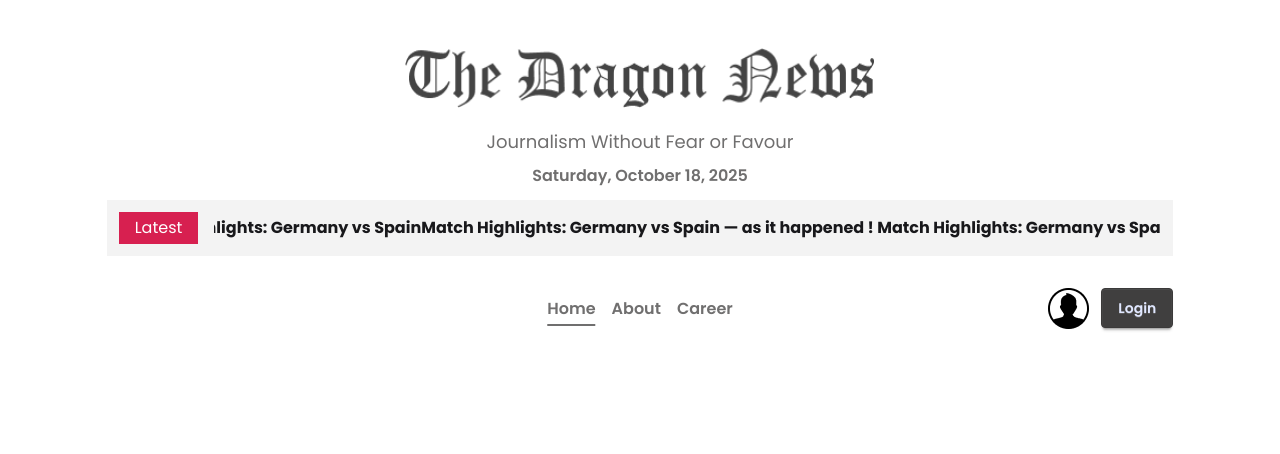
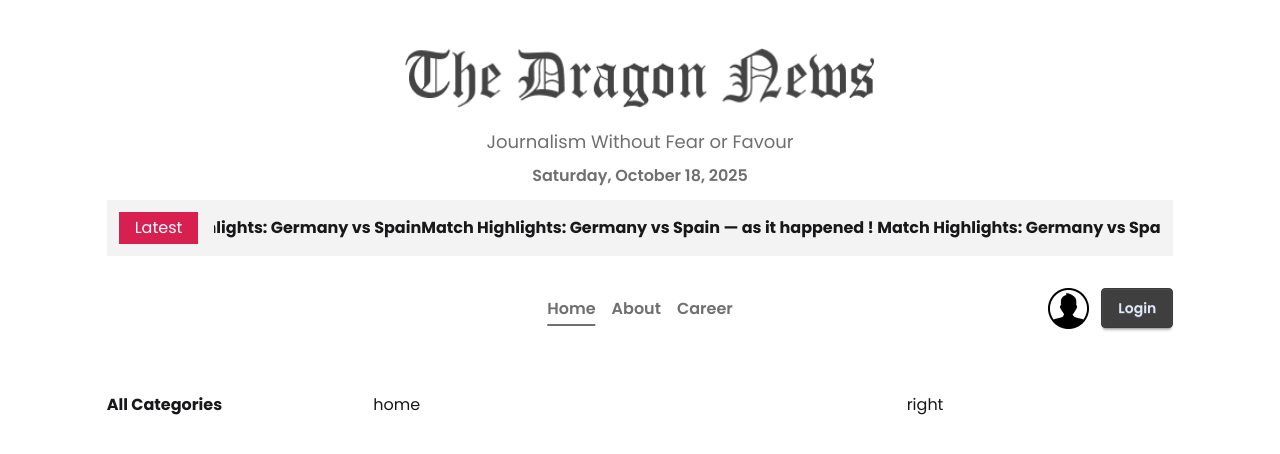
Before and after one commit to mahadi40011/Dragon-News, a React (Vite) app: page / in a window 1280 px wide. Shown: the top 454 px of the page. Built offline with nearby package versions, Linux system fonts and the light colour scheme.

Commit message:
create new components 'category', 'leftAside', 'rightAside' and a page 'Home' and fetching category.json file and set 1 children rouute 'Home. then set them to homeLayout.jsx

```diff
--- /dev/null
+++ b/src/components/Category/Category.jsx
@@ -0,0 +1,14 @@
+import React, { use } from "react";
+
+const categoryPromise = fetch("/categories.json").then((res) => res.json());
+const Category = () => {
+  const categories = use(categoryPromise)
+  console.log(categories);
+  return (
+    <div>
+      <h1 className="font-bold">All Categories</h1>
+    </div>
+  );
+};
+
+export default Category;
--- /dev/null
+++ b/src/components/HomeComponents/LeftAside.jsx
@@ -0,0 +1,16 @@
+import React, { Suspense } from "react";
+import Category from "../Category/Category";
+
+const LeftAside = () => {
+  return (
+    <div>
+      <Suspense
+        fallback={<span className="loading loading-dots loading-xl"></span>}
+      >
+        <Category />
+      </Suspense>
+    </div>
+  );
+};
+
+export default LeftAside;
--- /dev/null
+++ b/src/components/HomeComponents/RightAside.jsx
@@ -0,0 +1,11 @@
+import React from 'react';
+
+const RightAside = () => {
+  return (
+    <div>
+      right
+    </div>
+  );
+};
+
+export default RightAside;
--- a/src/layouts/HomeLayout.jsx
+++ b/src/layouts/HomeLayout.jsx
@@ -3,6 +3,8 @@ import { Outlet } from 'react-router';
 import Header from '../components/Header/Header';
 import LatestNews from '../components/LatestNews/LatestNews';
 import Navbar from '../components/Navbar/Navbar';
+import LeftAside from '../components/HomeComponents/LeftAside';
+import RightAside from '../components/HomeComponents/RightAside';
 
 const HomeLayout = () => {
   return (
@@ -11,15 +13,19 @@ const HomeLayout = () => {
       <section className="my-container py-3">
         <LatestNews />
       </section>
-      <nav className='my-container'>
-        <Navbar/>
+      <nav className="my-container">
+        <Navbar />
       </nav>
-      <main>
-        <section className="left-aside"></section>
-        <section className="main">
+      <main className="my-container grid grid-cols-12 mt-16">
+        <aside className='col-span-3'>
+          <LeftAside />
+        </aside>
+        <section className="main col-span-6">
           <Outlet />
         </section>
-        <section className="right-aside"></section>
+        <aside className='col-span-3'>
+          <RightAside />
+        </aside>
       </main>
     </div>
   );
--- /dev/null
+++ b/src/pages/Home/Home.jsx
@@ -0,0 +1,11 @@
+import React from 'react';
+
+const Home = () => {
+  return (
+    <div>
+      home
+    </div>
+  );
+};
+
+export default Home;
--- a/src/routes/Route.jsx
+++ b/src/routes/Route.jsx
@@ -1,11 +1,17 @@
 import { createBrowserRouter } from "react-router";
 import HomeLayout from "../layouts/HomeLayout";
+import Home from "../pages/Home/Home";
 
 const router = createBrowserRouter([
   {
     path: "/",
     Component: HomeLayout,
-    children: [{}],
+    children: [
+      {
+        index: true,
+        Component: Home,
+      },
+    ],
   },
 ]);
 
```
